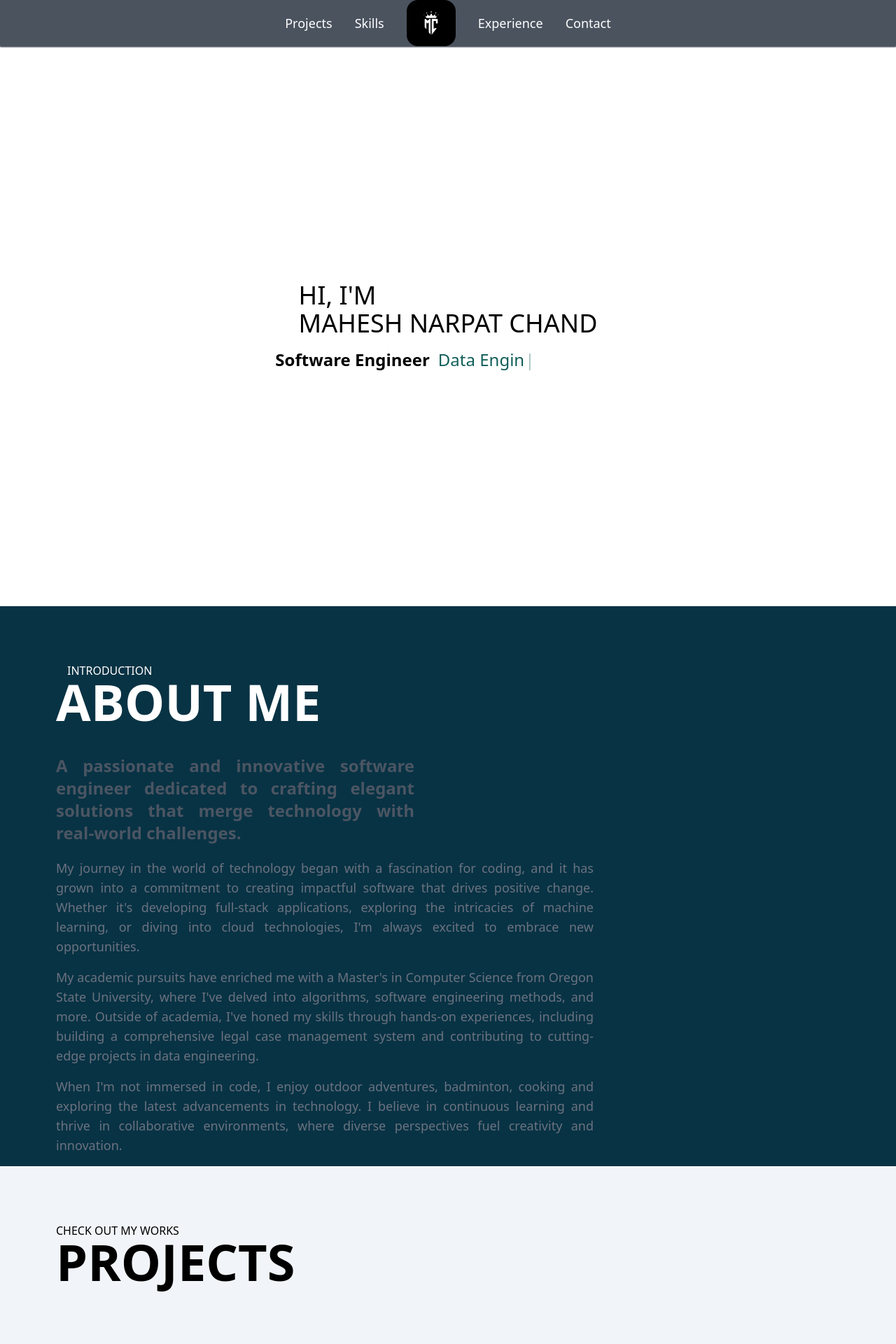
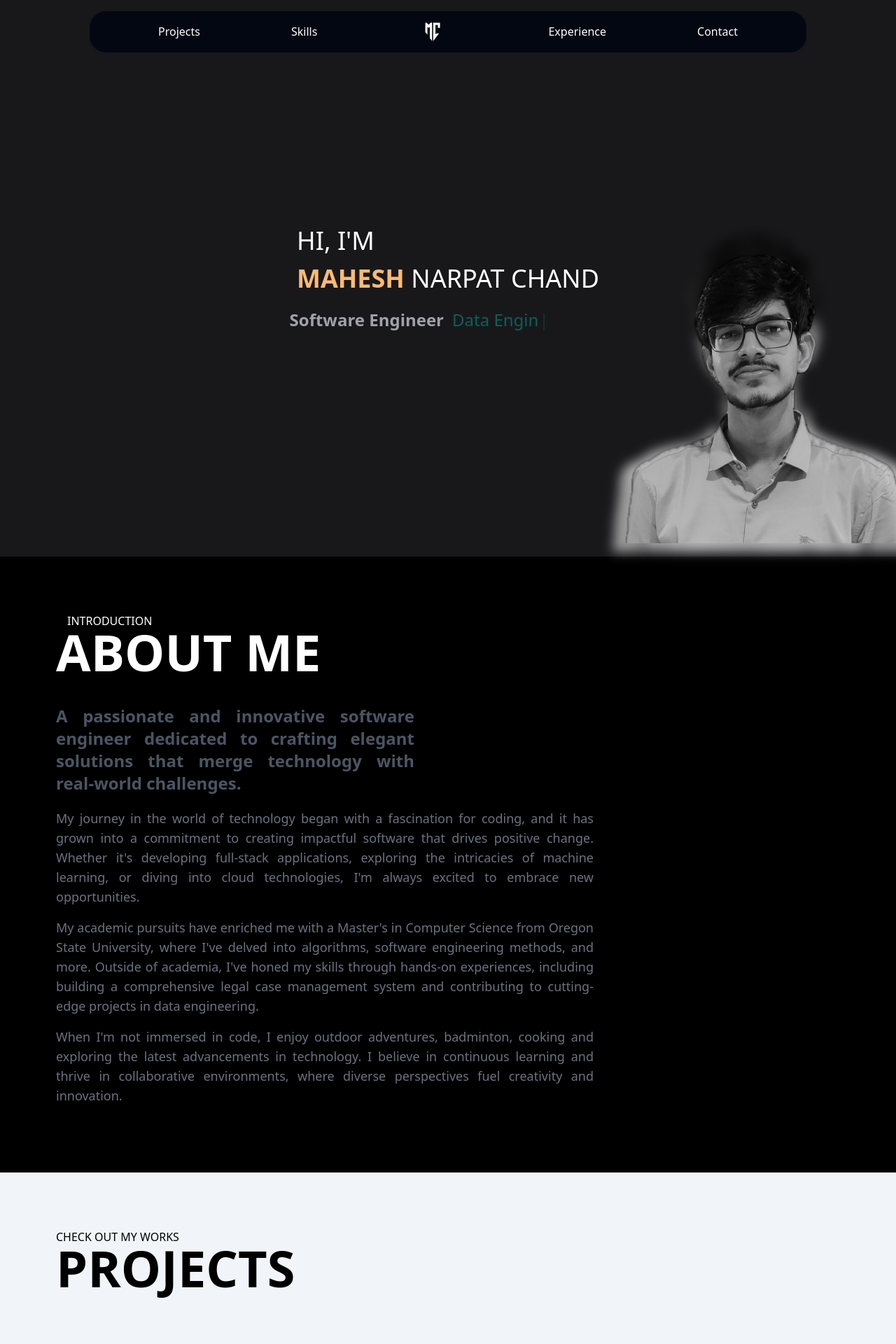
Before and after one commit to maheshc7/mc7-portfolio, a Next.js app: page / in a window 1280 px wide. Shown: the top 1920 px of the page at 70% size. Built offline with nearby package versions, Linux system fonts and the light colour scheme.

Commit message:
update nav design

```diff
--- a/app/_components/About.tsx
+++ b/app/_components/About.tsx
@@ -4,13 +4,13 @@ export default function About() {
   return (
     <section
       id="about"
-      className="h-screen items-center pl-20 bg-cyan-950 text-white py-20"
+      className="min-h-screen items-center pl-20 bg-black text-white py-20"
     >
       <h3 className="text-md uppercase font-medium -mb-1 translate-x-4">
         Introduction
       </h3>
       <h2 className="text-7xl uppercase font-bold mb-10">About Me</h2>
-
+      <div className="pr-4">
         <p className="my-5 text-2xl max-w-lg font-semibold text-gray-600 text-justify">
           {intro}
         </p>
@@ -21,6 +21,7 @@ export default function About() {
             </p>
           ))}
         </div>
+      </div>
     </section>
   );
 }
--- a/app/_components/Contact.tsx
+++ b/app/_components/Contact.tsx
@@ -58,7 +58,7 @@ export default function Contact() {
             rows={4}
             name="message"
             placeholder="Share your thoughts"
-            className="border-b-2 border-stone-400 py-4 px-3 outline-none font-medium bg-inherit text-stone-300"
+            className="border-b-2 border-stone-400 py-4 px-3 outline-none font-medium bg-inherit text-stone-300 "
           />
 
           <button
--- a/app/_components/Experience.tsx
+++ b/app/_components/Experience.tsx
@@ -66,11 +66,16 @@ const ExperienceCard: React.FC<ExperienceCardProps> = ({ experience }) => (
 
 export default function Experience() {
   return (
-    <section id="experience" className="items-center bg-slate-300 pl-20 py-20">
+    <section
+      id="experience"
+      className="items-center bg-slate-300 pl-20 py-20 pr-4"
+    >
       <h3 className="text-md uppercase font-medium -mb-1">
         What I've done so far
       </h3>
-      <h2 className="text-7xl uppercase font-bold mb-32">Experience</h2>
+      <h2 className="text-6xl md:text-7xl uppercase font-bold mb-32">
+        Experience
+      </h2>
 
       <VerticalTimeline className="vertical-timeline-custom-line ">
         {experiences.map((experience, index) => (
--- a/app/_components/Hero.tsx
+++ b/app/_components/Hero.tsx
@@ -1,19 +1,21 @@
 "use client";
+import Image from "next/image";
+import profile from "../assets/logo/profile.png";
 import { first_name, last_name, main_title, titles } from "../_data/hero";
 import Typewriter from "typewriter-effect";
 export default function Hero() {
   return (
-    <section
-      id="hero"
-      className="h-screen flex flex-col items-center justify-center"
-    >
-      <div className="inline-block text-4xl uppercase ">
+    <section id="hero" className="h-screen bg-zinc-900 ">
+      {/* <div className="w-full h-12 bg-orange-400"></div> */}
+      <div className="flex flex-col -mt-16 h-full items-center justify-center">
+        <div className="inline-block text-4xl uppercase leading-normal text-white ">
           Hi, I'm <br />
-        {first_name} {last_name}
+          <span className="font-bold text-orange-300">{first_name}</span>{" "}
+          {last_name}
         </div>
-      <div className="lg:translate-x-24 mt-4 text-2xl grid md: grid-cols-2 lg:grid-cols-3 gap-3">
-        <span className="font-semibold ">{main_title}</span>
-        <div className="text-teal-800 lg:col-span-2">
+        <div className=" mt-4 text-2xl grid grid-cols-2 gap-3">
+          <span className="font-semibold text-zinc-400 ">{main_title}</span>
+          <div className="text-teal-800 ">
             <Typewriter
               options={{
                 strings: titles,
@@ -23,6 +25,13 @@ export default function Hero() {
             />
           </div>
         </div>
+        <div className="absolute z-10 grayscale w-[25lvh] md:w-[50lvh] bottom-6 -right-3">
+          <Image src={profile} alt="" />
+        </div>
+        <div className="absolute blur grayscale w-[30lvh] md:w-[55lvh] bottom-3 -right-8">
+          <Image src={profile} alt="" />
+        </div>
+      </div>
     </section>
   );
 }
--- a/app/_components/Navbar.tsx
+++ b/app/_components/Navbar.tsx
@@ -3,10 +3,10 @@ import mcLogo from "../assets/logo/mc-logo.png";
 
 export default function Navbar() {
   return (
-    <nav className="sticky top-0 z-50 flex mx-auto px-4 bg-gray-800/80 text-white text-lg gap-8 justify-center items-center shadow-sm shadow-gray-900 ">
+    <nav className="sticky top-4 z-50 flex mx-auto md:w-4/5 rounded-3xl  bg-gray-950/95 text-white text-md gap-8 justify-evenly items-center shadow-sm shadow-gray-900 ">
       <a href="#projects">Projects</a>
       <a href="#skills">Skills</a>
-      <a href="#" className=" px-6 p-4 bg-black rounded-2xl">
+      <a href="#" className=" px-6 p-4 rounded-2xl">
         <Image src={mcLogo} alt="MC" width={22} height={20} />
       </a>
       <a href="#experience">Experience</a>
--- a/app/_components/Projects.tsx
+++ b/app/_components/Projects.tsx
@@ -5,14 +5,14 @@ export default function Projects() {
   return (
     <section
       id="projects"
-      className="h-screen items-center bg-slate-100 pl-20 py-20"
+      className="min-h-screen items-center bg-slate-100 pl-20 py-20"
     >
       <h3 className="text-md uppercase font-medium -mb-1">
         Check out my works
       </h3>
       <h2 className="text-7xl uppercase font-bold mb-32">Projects</h2>
 
-      <div className="flex flex-nowrap justify-center gap-8">
+      <div className="flex flex-wrap justify-center gap-8">
         {projects.map((project, index) => (
           <FolderCard
             key={index}
--- a/app/_components/Skills.tsx
+++ b/app/_components/Skills.tsx
@@ -7,12 +7,12 @@ export default function Skills() {
   return (
     <section
       id="skills"
-      className="items-center pl-20 bg-black text-slate-300 py-20"
+      className="min-h-screen items-center pl-20 bg-black text-slate-300 py-20 pr-4"
     >
       <h3 className="text-md uppercase font-medium -mb-1">Technologies</h3>
       <h2 className="text-7xl uppercase font-bold mb-10">Skills</h2>
 
-      <div className="grid grid-cols-2 w-5/12 m-4 gap-8">
+      <div className="grid grid-cols-2 md:w-5/12 m-4 gap-8">
         <div className="col-span-2 text-black bg-slate-100 rounded-3xl">
           <BubbleProps
             title={skillsData[0].title}
--- a/app/_data/hero.ts
+++ b/app/_data/hero.ts
@@ -3,7 +3,7 @@ export const main_title = "Software Engineer";
 export const titles = [
   "Web Developer",
   "Data Engineer",
-  "Full-Stack Developer",
+  "Full-Stack Dev",
   "AI Enthusiast",
 ];
 
```
Also changed, not shown: app/assets/logo/mc-logo.png, app/assets/logo/profile.png (added). Lines whose indentation alone changed are shown as unchanged.
